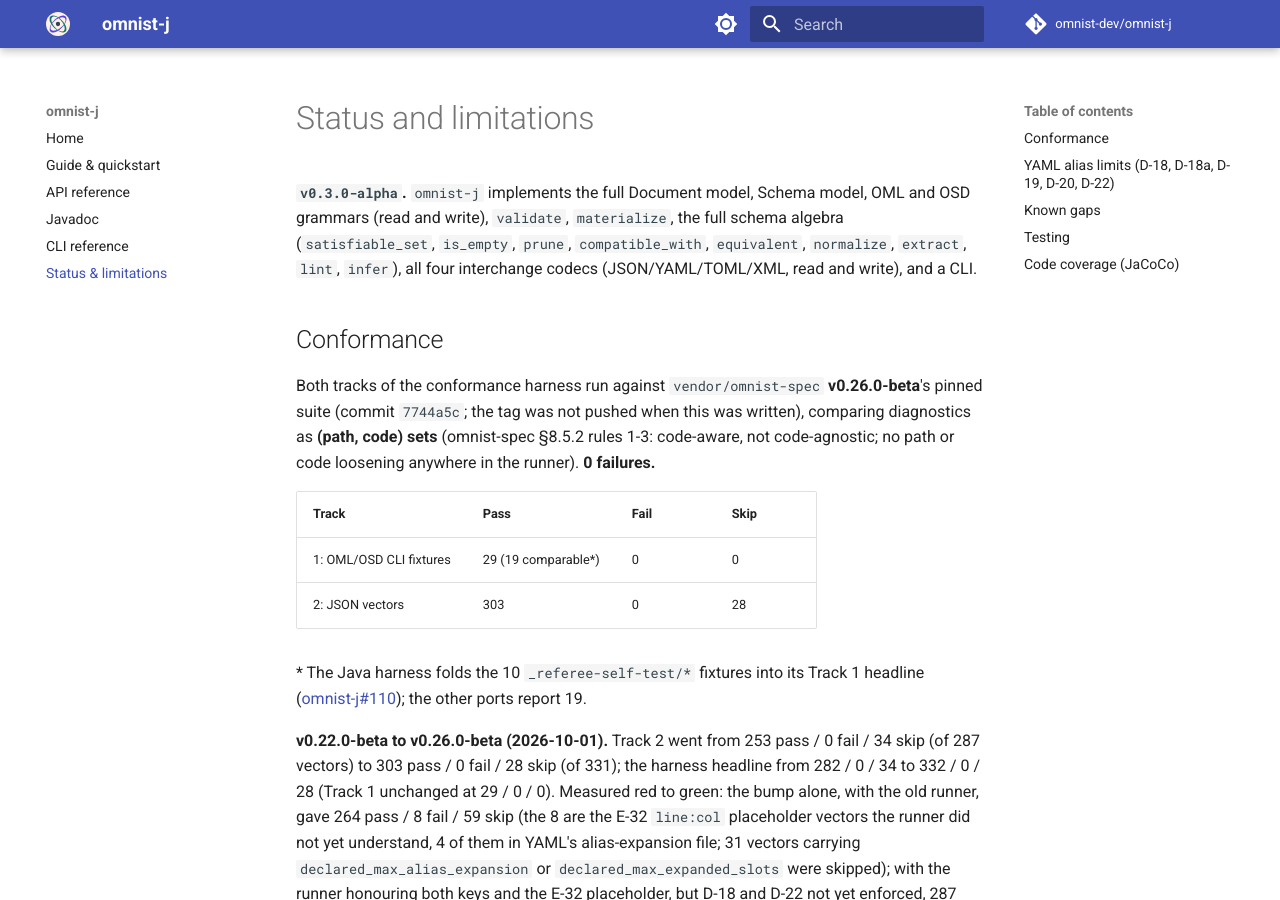
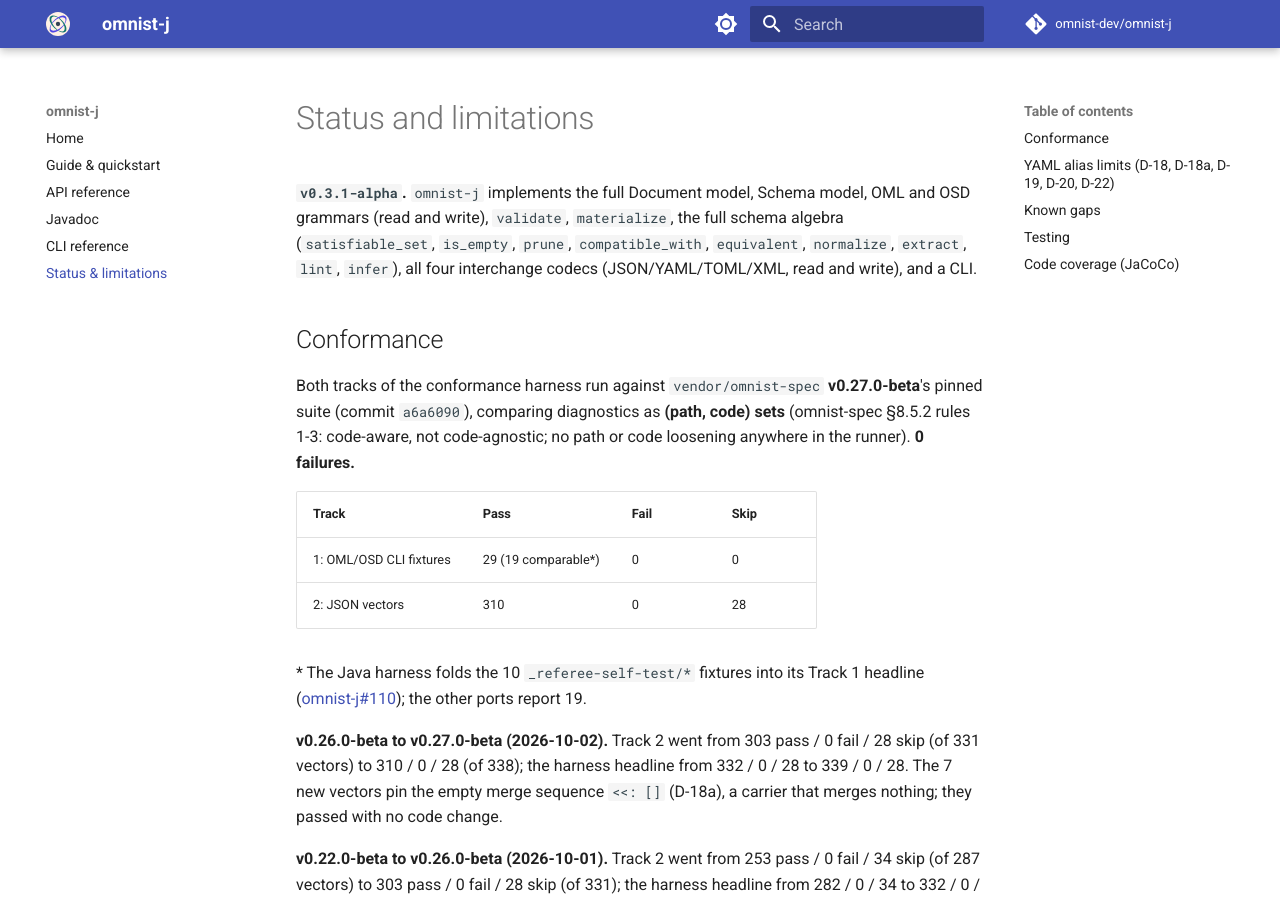
Before and after one commit to omnist-dev/omnist-j, an MkDocs documentation site: the page built from docs/limitations.md, in a window 1280 px wide and 900 px high. Built offline with MkDocs 1.6.1 and Material for MkDocs 9.7.7, drawn with Linux system fonts in a browser that asks for light colours; comment, search, counter and statistics services are not loaded.

Commit message:
Adopt omnist-spec v0.27.0-beta: empty merge sequence (D-18a); 0.3.1-alpha (#120)
Bump vendor/omnist-spec to v0.27.0-beta (a6a6090, 338 vectors, +7). An empty
merge sequence `<<: []` is a carrier that merges nothing. The reader already
behaved this way: no library change. Track 1 29/0/0, Track 2 310/0/28.
Adds tests to YamlAliasLimitTest pinning the contract (including the
W=2/S=3 size-cap boundary); updates version and count quotes.

Co-authored-by: Claude Sonnet 5.5 <noreply@anthropic.com>

```diff
--- a/docs/limitations.md
+++ b/docs/limitations.md
@@ -1,6 +1,6 @@
 # Status and limitations
 
-**`v0.3.0-alpha`.** `omnist-j` implements the full Document model, Schema model, OML and OSD
+**`v0.3.1-alpha`.** `omnist-j` implements the full Document model, Schema model, OML and OSD
 grammars (read and write), `validate`, `materialize`, the full schema
 algebra (`satisfiable_set`, `is_empty`, `prune`, `compatible_with`,
 `equivalent`, `normalize`, `extract`, `lint`, `infer`), all four
@@ -9,17 +9,21 @@ interchange codecs (JSON/YAML/TOML/XML, read and write), and a CLI.
 ## Conformance
 
 Both tracks of the conformance harness run against `vendor/omnist-spec`
-**v0.26.0-beta**'s pinned suite (commit `7744a5c`; the tag was not pushed when this was written), comparing diagnostics as **(path, code) sets**
+**v0.27.0-beta**'s pinned suite (commit `a6a6090`), comparing diagnostics as **(path, code) sets**
 (omnist-spec §8.5.2 rules 1-3: code-aware, not code-agnostic; no path or code
 loosening anywhere in the runner). **0 failures.**
 
 | Track | Pass | Fail | Skip |
 |---|---|---|---|
 | 1: OML/OSD CLI fixtures | 29 (19 comparable\*) | 0 | 0 |
-| 2: JSON vectors | 303 | 0 | 28 |
+| 2: JSON vectors | 310 | 0 | 28 |
 
 \* The Java harness folds the 10 `_referee-self-test/*` fixtures into its Track 1
 headline ([omnist-j#110](https://github.com/omnist-dev/omnist-j/issues/110)); the other ports report 19.
+
+**v0.26.0-beta to v0.27.0-beta (2026-10-02).** Track 2 went from 303 pass / 0 fail / 28 skip (of 331
+vectors) to 310 / 0 / 28 (of 338); the harness headline from 332 / 0 / 28 to 339 / 0 / 28. The 7 new vectors pin the
+empty merge sequence `<<: []` (D-18a), a carrier that merges nothing; they passed with no code change.
 
 **v0.22.0-beta to v0.26.0-beta (2026-10-01).** Track 2 went from 253 pass / 0 fail / 34 skip (of 287
 vectors) to 303 pass / 0 fail / 28 skip (of 331); the harness headline from 282 / 0 / 34 to 332 / 0 / 28
--- a/pom.xml
+++ b/pom.xml
@@ -6,7 +6,7 @@
 
     <groupId>dev.omnist</groupId>
     <artifactId>omnist-j</artifactId>
-    <version>0.3.0-alpha</version>
+    <version>0.3.1-alpha</version>
     <name>omnist-j</name>
     <description>Java implementation of the Omnist data-interchange specification</description>
     <url>https://j.omnist.dev</url>
```
Also changed, not shown: CONTRIBUTING.md (+2 -2 lines), README.md (+7 -7 lines), docs/02-cli-reference.md (+1 -1 lines), 2 other files.
